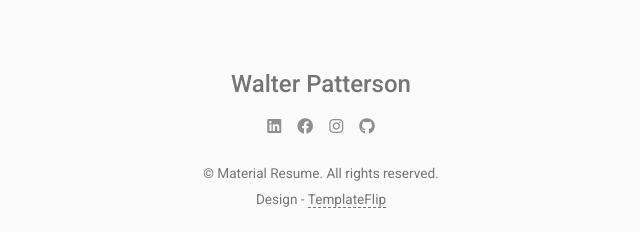
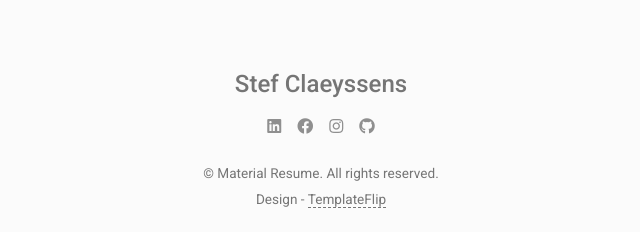
Before and after one commit to claeyssensstef/e-portfolio, a plain HTML site: page index.html in a window 1280 px wide. Shown: the part 5183-5415 px from the top of the page, 319-959 px from the left. Drawn offline with Linux system fonts and the light colour scheme.

Commit message:
test commit

```diff
--- a/index.html
+++ b/index.html
@@ -436,7 +436,7 @@
   <footer class="pt-4 pb-4 text-muted text-center d-print-none">
     <div class="container">
       <div class="my-3">
-        <div class="h4">Walter Patterson</div>
+        <div class="h4">Stef Claeyssens</div>
         <div class="footer-nav">
           <nav role="navigation">
             <ul class="nav justify-content-center">
```
